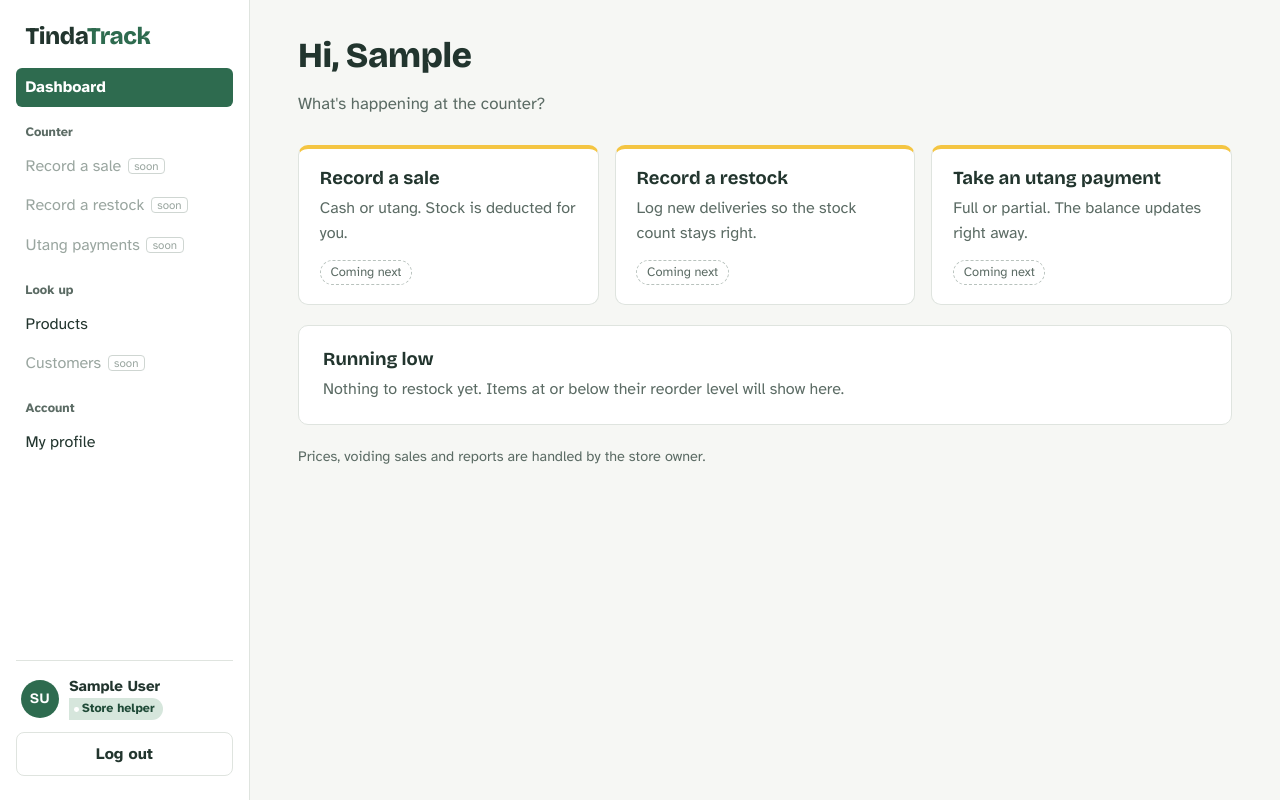
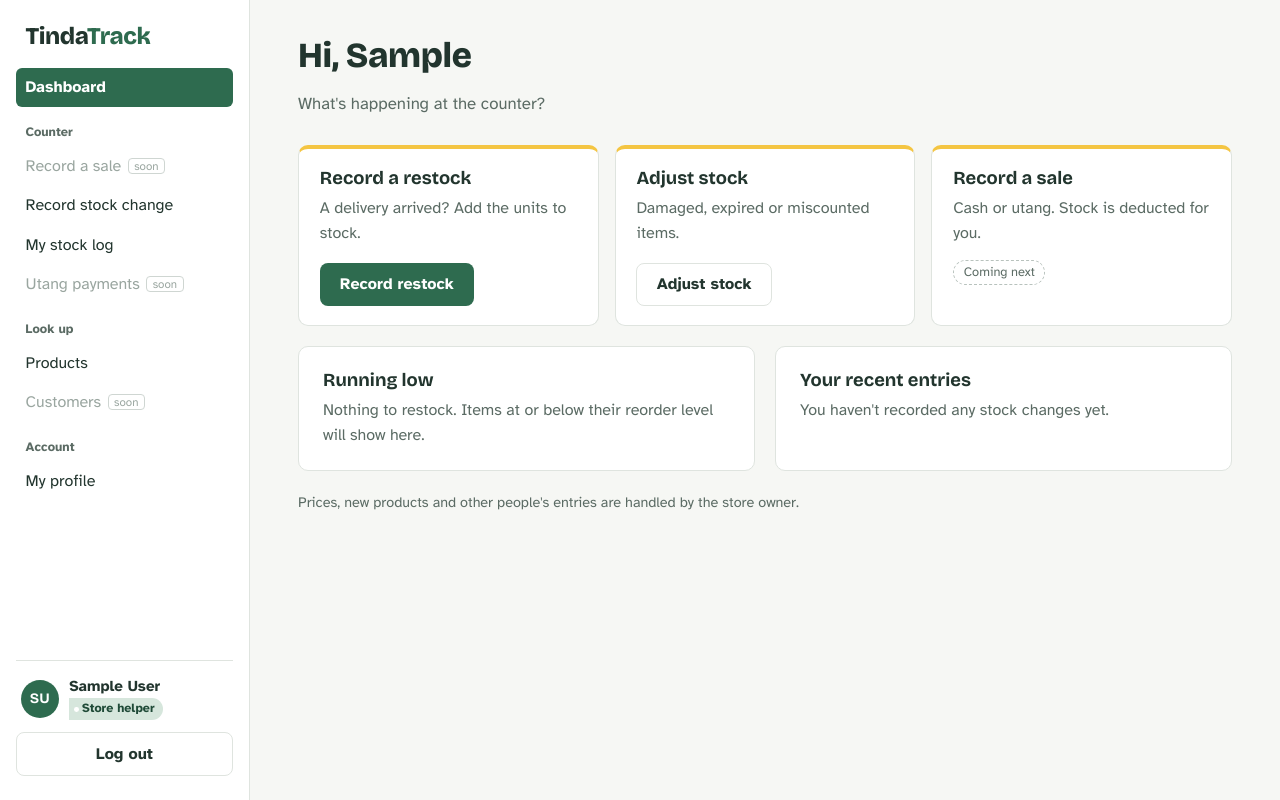
Before and after one commit to princekennsorita22/TindaTrack-Sorita-PrinceKenn-G5, a Django app: page /helper/dashboard/ in a window 1280 px wide. Run offline with Django 5.2, Linux system fonts and the light colour scheme; the visitor is signed in with stand-in values (Sample User, id 1); data that the repository does not hold is empty; parts of the project's set-up code (start-up, migrations or seed data) failed here and were passed over.

Commit message:
Update dashboards with low stock alerts and documentation

```diff
--- a/accounts/tests.py
+++ b/accounts/tests.py
@@ -90,7 +90,7 @@ class RoleDashboardTests(TestCase):
         self.client.force_login(self.helper)
         resp = self.client.get(reverse("accounts:dashboard"), follow=True)
         self.assertRedirects(resp, reverse("accounts:helper_dashboard"))
-        self.assertContains(resp, "Record a sale")
+        self.assertContains(resp, "Record a restock")
 
     def test_helper_cannot_open_owner_dashboard(self):
         self.client.force_login(self.helper)
@@ -106,7 +106,7 @@ class RoleDashboardTests(TestCase):
         self.client.force_login(self.owner)
         resp = self.client.get(reverse("accounts:owner_dashboard"))
         self.assertContains(resp, "Reports")
-        self.assertContains(resp, "Set up your store")
+        self.assertContains(resp, "Products low on stock")
 
 
 class ProfileTests(TestCase):
--- a/accounts/views.py
+++ b/accounts/views.py
@@ -59,14 +59,33 @@ def dashboard(request):
     return redirect("accounts:helper_dashboard")
 
 
+def _low_stock():
+    from inventory.models import Product
+    return Product.objects.active().low_stock().select_related("category").order_by("stock_qty", "name")
+
+
 @role_required(User.Role.OWNER)
 def owner_dashboard(request):
-    return render(request, "accounts/dashboard_owner.html")
+    from inventory.models import Category, Product, StockMovement
+    low = _low_stock()
+    return render(request, "accounts/dashboard_owner.html", {
+        "low_count": low.count(),
+        "low_items": low[:6],
+        "active_products": Product.objects.active().count(),
+        "has_categories": Category.objects.exists(),
+        "has_products": Product.objects.exists(),
+        "has_movements": StockMovement.objects.exists(),
+        "recent_movements": StockMovement.objects.select_related("product", "recorded_by")[:6],
+    })
 
 
 @role_required(User.Role.HELPER)
 def helper_dashboard(request):
-    return render(request, "accounts/dashboard_helper.html")
+    from inventory.models import StockMovement
+    return render(request, "accounts/dashboard_helper.html", {
+        "low_items": _low_stock()[:8],
+        "my_recent": StockMovement.objects.filter(recorded_by=request.user).select_related("product")[:5],
+    })
 
 
 # ---------------------------------------------------------------- profile
--- a/templates/accounts/dashboard_helper.html
+++ b/templates/accounts/dashboard_helper.html
@@ -8,26 +8,51 @@
 
 <section class="actions" aria-label="Counter tasks">
   <div class="action">
+    <h2>Record a restock</h2>
+    <p>A delivery arrived? Add the units to stock.</p>
+    <a class="btn btn-primary" href="{% url 'inventory:movement_create' %}?type=RESTOCK">Record restock</a>
+  </div>
+  <div class="action">
+    <h2>Adjust stock</h2>
+    <p>Damaged, expired or miscounted items.</p>
+    <a class="btn btn-quiet" href="{% url 'inventory:movement_create' %}?type=ADJUSTMENT">Adjust stock</a>
+  </div>
+  <div class="action">
     <h2>Record a sale</h2>
     <p>Cash or utang. Stock is deducted for you.</p>
     <span class="soon-pill">Coming next</span>
   </div>
-  <div class="action">
-    <h2>Record a restock</h2>
-    <p>Log new deliveries so the stock count stays right.</p>
-    <span class="soon-pill">Coming next</span>
-  </div>
-  <div class="action">
-    <h2>Take an utang payment</h2>
-    <p>Full or partial. The balance updates right away.</p>
-    <span class="soon-pill">Coming next</span>
-  </div>
 </section>
 
-<section class="panel">
-  <h2>Running low</h2>
-  <p class="empty">Nothing to restock yet. Items at or below their reorder level will show here.</p>
-</section>
+<div class="panel-split">
+  <section class="panel">
+    <h2>Running low</h2>
+    {% if low_items %}
+    <ul class="low-list">
+      {% for p in low_items %}
+      <li><a href="{% url 'inventory:product_detail' p.pk %}">{{ p.name }}</a>
+        <span class="{% if p.stock_qty == 0 %}stock-out{% else %}stock-low{% endif %}">{{ p.stock_qty }} left</span></li>
+      {% endfor %}
+    </ul>
+    {% else %}
+    <p class="empty">Nothing to restock. Items at or below their reorder level will show here.</p>
+    {% endif %}
+  </section>
+  <section class="panel">
+    <h2>Your recent entries</h2>
+    {% if my_recent %}
+    <ul class="low-list">
+      {% for m in my_recent %}
+      <li><span><strong class="{% if m.is_increase %}qty-in{% else %}qty-out{% endif %}">{% if m.is_increase %}+{% endif %}{{ m.quantity_change }}</strong> {{ m.product.name }}</span>
+        <span class="muted small">{{ m.movement_date|date:"M j, g:i A" }}</span></li>
+      {% endfor %}
+    </ul>
+    <p class="small"><a href="{% url 'inventory:movement_list' %}">Open my stock log</a></p>
+    {% else %}
+    <p class="empty">You haven't recorded any stock changes yet.</p>
+    {% endif %}
+  </section>
+</div>
 
-<p class="muted small">Prices, voiding sales and reports are handled by the store owner.</p>
+<p class="muted small">Prices, new products and other people's entries are handled by the store owner.</p>
 {% endblock %}
--- a/templates/includes/nav_helper.html
+++ b/templates/includes/nav_helper.html
@@ -3,7 +3,8 @@
   <li><a href="{% url 'accounts:helper_dashboard' %}" {% if name == 'helper_dashboard' %}aria-current="page"{% endif %}>Dashboard</a></li>
   <li class="nav-group">Counter</li>
   <li><span class="soon">Record a sale</span></li>
-  <li><span class="soon">Record a restock</span></li>
+  <li><a href="{% url 'inventory:movement_create' %}" {% if name == "movement_create" %}aria-current="page"{% endif %}>Record stock change</a></li>
+  <li><a href="{% url 'inventory:movement_list' %}" {% if name == "movement_list" or name == "movement_edit" or name == "movement_delete" %}aria-current="page"{% endif %}>My stock log</a></li>
   <li><span class="soon">Utang payments</span></li>
   <li class="nav-group">Look up</li>
   <li><a href="{% url 'inventory:product_list' %}" {% if name|slice:":7" == "product" %}aria-current="page"{% endif %}>Products</a></li>
--- a/templates/includes/nav_owner.html
+++ b/templates/includes/nav_owner.html
@@ -4,7 +4,7 @@
   <li class="nav-group">Store</li>
   <li><a href="{% url 'inventory:product_list' %}" {% if name|slice:":7" == "product" %}aria-current="page"{% endif %}>Products</a></li>
   <li><a href="{% url 'inventory:category_list' %}" {% if name|slice:":8" == "category" %}aria-current="page"{% endif %}>Categories</a></li>
-  <li><span class="soon">Stock log</span></li>
+  <li><a href="{% url 'inventory:movement_list' %}" {% if name|slice:":8" == "movement" %}aria-current="page"{% endif %}>Stock log</a></li>
   <li><span class="soon">Customers</span></li>
   <li class="nav-group">Money</li>
   <li><span class="soon">Sales</span></li>
```
Also changed, not shown: templates/accounts/dashboard_owner.html (+44 -12 lines), templates/inventory/product_detail.html (+21 -2 lines), README.md, 1 other file.
